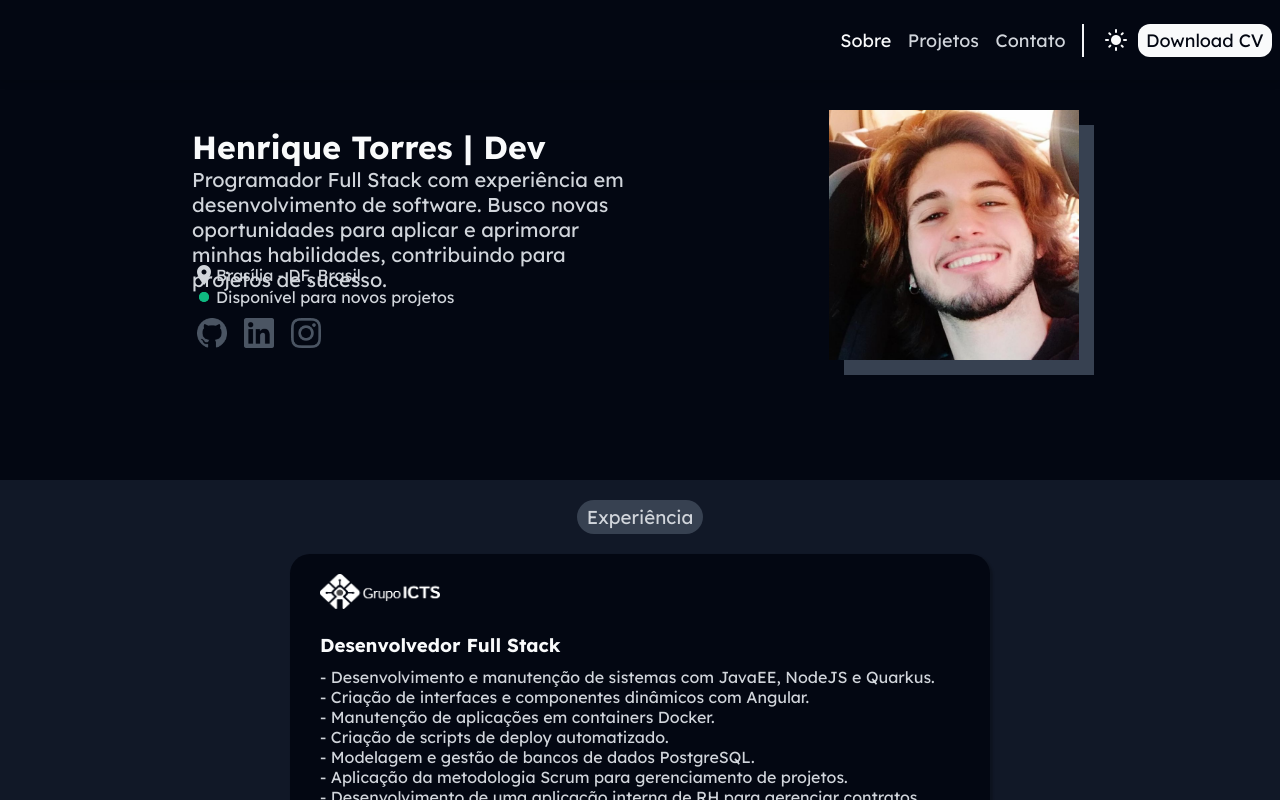
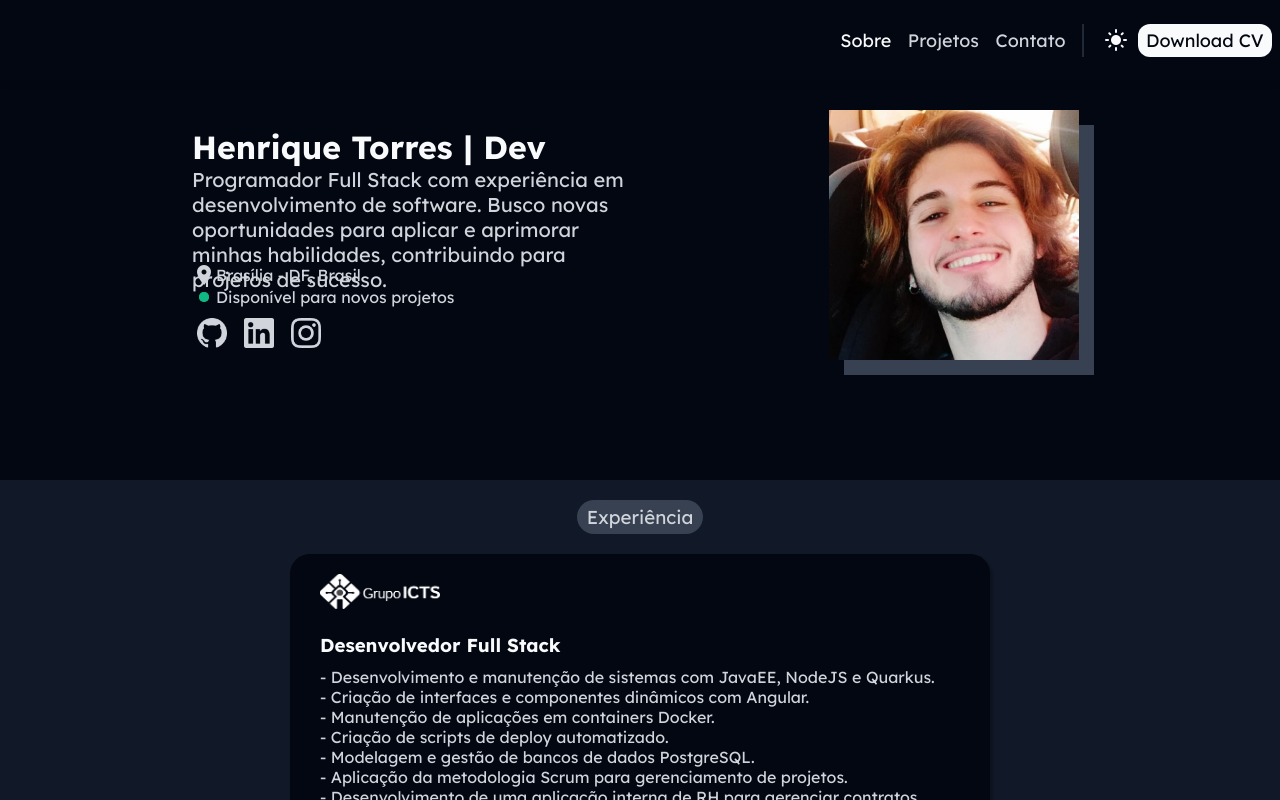
Before and after one commit to henriqtorresl/portifolio, an Angular app: page /home in a window 1280 px wide. Both pictures are taken after a click on the button "dark_mode". Shown: the top 800 px of the page. Built offline with nearby package versions, Linux system fonts and the light colour scheme.

Commit message:
feature darkmode finalizada

```diff
--- a/src/app/components/nav-bar/nav-bar.component.scss
+++ b/src/app/components/nav-bar/nav-bar.component.scss
@@ -56,7 +56,7 @@
     justify-content: center;
     align-items: center;
     padding-left: 10px;
-    border-left: 2px solid #F3F4F6;
+    border-left: 2px solid var(--hover-button);
 
     button {
         cursor: pointer;
@@ -119,7 +119,7 @@
             cursor: pointer;
 
             &:hover {
-                background-color: #EFEFEF;
+                background-color: var(--hover-button);
                 transition: background-color 0.5s ease, transform 0.5s ease;
             }
         }
--- a/src/app/components/side-bar/side-bar.component.scss
+++ b/src/app/components/side-bar/side-bar.component.scss
@@ -69,7 +69,7 @@
     border-radius: 5px;
 
     &:hover {
-      background-color: #EFEFEF;
+      background-color: var(--hover-button);
       transition: background-color 0.5s ease, transform 0.5s ease;
     }
   }
--- a/src/app/pages/home/home.component.html
+++ b/src/app/pages/home/home.component.html
@@ -34,9 +34,17 @@
                 </div>
 
                 <section>
-                    <a href="https://github.com/henriqtorresl" target="_blank"><img src="../../../assets/github.png" alt="GitHub"></a>
-                    <a href="https://www.linkedin.com/in/henrique-torres-a08a36243/" target="_blank"><img src="../../../assets/linkedin.png" alt="Linkedin"></a>
-                    <a href="https://www.instagram.com/henriqtorresl" target="_blank"><img src="../../../assets/instagram.png" alt="Instagram"></a>
+                    <ng-container *ngIf="!darkThemeService.isDarkMode() else darkModeSocial">
+                        <a href="https://github.com/henriqtorresl" target="_blank"><img src="../../../assets/github.png" alt="GitHub"></a>
+                        <a href="https://www.linkedin.com/in/henrique-torres-a08a36243/" target="_blank"><img src="../../../assets/linkedin.png" alt="Linkedin"></a>
+                        <a href="https://www.instagram.com/henriqtorresl" target="_blank"><img src="../../../assets/instagram.png" alt="Instagram"></a>
+                    </ng-container>
+
+                    <ng-template #darkModeSocial>
+                        <a href="https://github.com/henriqtorresl" target="_blank"><img src="../../../assets/github-dark.png" alt="GitHub"></a>
+                        <a href="https://www.linkedin.com/in/henrique-torres-a08a36243/" target="_blank"><img src="../../../assets/linkedin-dark.png" alt="Linkedin"></a>
+                        <a href="https://www.instagram.com/henriqtorresl" target="_blank"><img src="../../../assets/instagram-dark.png" alt="Instagram"></a>
+                    </ng-template>
                 </section>
             </div>
         </div>
@@ -52,10 +60,10 @@
     <div class="experiences">
         <div class="experience">
 
-            <ng-container *ngIf="!darkThemeService.isDarkMode() else darkMode">
+            <ng-container *ngIf="!darkThemeService.isDarkMode() else darkModeIcts">
                 <img src="../../../assets/logo-icts.png" alt="Grupo ICTS">
             </ng-container>
-            <ng-template #darkMode>
+            <ng-template #darkModeIcts>
                 <img src="../../../assets/logo-icts-darkmode.png" alt="Grupo ICTS">
             </ng-template>
 
--- a/src/app/pages/home/home.component.scss
+++ b/src/app/pages/home/home.component.scss
@@ -127,7 +127,7 @@
             }
 
             &:hover {
-                background-color: #EFEFEF;
+                background-color: var(--hover-button);
                 transition: background-color 0.5s ease, transform 0.5s ease;
             }
         }
--- a/src/styles.scss
+++ b/src/styles.scss
@@ -5,12 +5,14 @@ $background-secundary-color: #F9FAFB;
 $background-terciary-color: #E5E7EB;
 $text-color: #4B5563;
 $text-secundary-color: #111827;
+$hover-button: #EFEFEF;
 
 $dark-background-color: #030712;
 $dark-background-secundary-color: #111827;
 $dark-background-terciary-color: #374151;
 $dark-text-color: #D1D5DB;
 $dark-text-secundary-color: #F9FAFB;
+$dark-hover-button: #1F2937;
 
 @mixin dark-mode {
     --background-color: #{$dark-background-color};
@@ -18,6 +20,7 @@ $dark-text-secundary-color: #F9FAFB;
     --background-terciary-color: #{$dark-background-terciary-color};
     --text-color: #{$dark-text-color};
     --text-secundary-color: #{$dark-text-secundary-color};
+    --hover-button: #{$dark-hover-button};
 }
 
 :root {
@@ -26,6 +29,7 @@ $dark-text-secundary-color: #F9FAFB;
     --background-terciary-color: #{$background-terciary-color};
     --text-color: #{$text-color};
     --text-secundary-color: #{$text-secundary-color};
+    --hover-button: #{$hover-button};
 }
 
 body.dark-mode {
```
